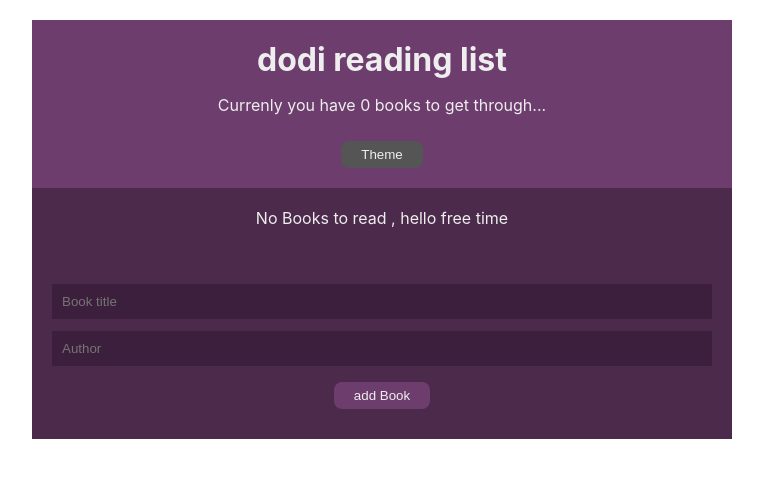
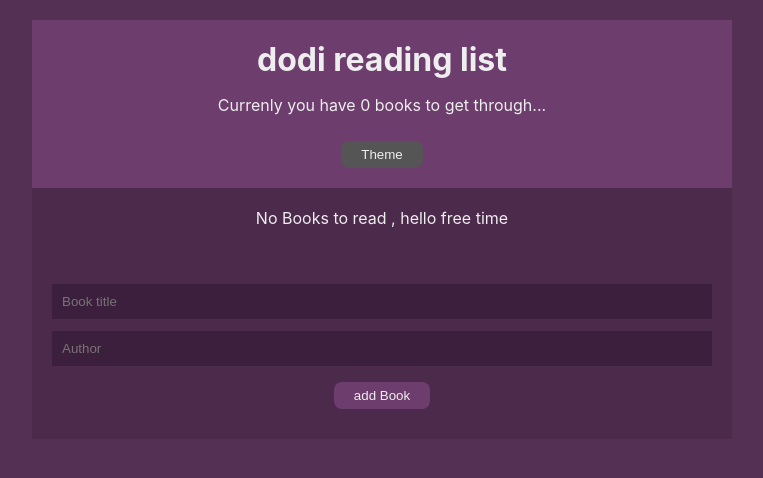
Before and after one commit to dodicandra/react-Hooks, a React (Create React App) app: page / in a window 1280 px wide. Shown: the top 478 px of the page, without its empty margins (258-1021 px from the left). Built offline with nearby package versions, Linux system fonts and the light colour scheme.

Commit message:
styling fix

```diff
--- a/src/index.css
+++ b/src/index.css
@@ -5,12 +5,12 @@ body {
     sans-serif;
   -webkit-font-smoothing: antialiased;
   -moz-osx-font-smoothing: grayscale;
+  background: #553055;
 }
 
 code {
   font-family: source-code-pro, Menlo, Monaco, Consolas, 'Courier New',
     monospace;
-  background: #553055;
 }
 
 .App {
```
Also changed, not shown: 1 other file (tests, documents, lock files or other folders).
